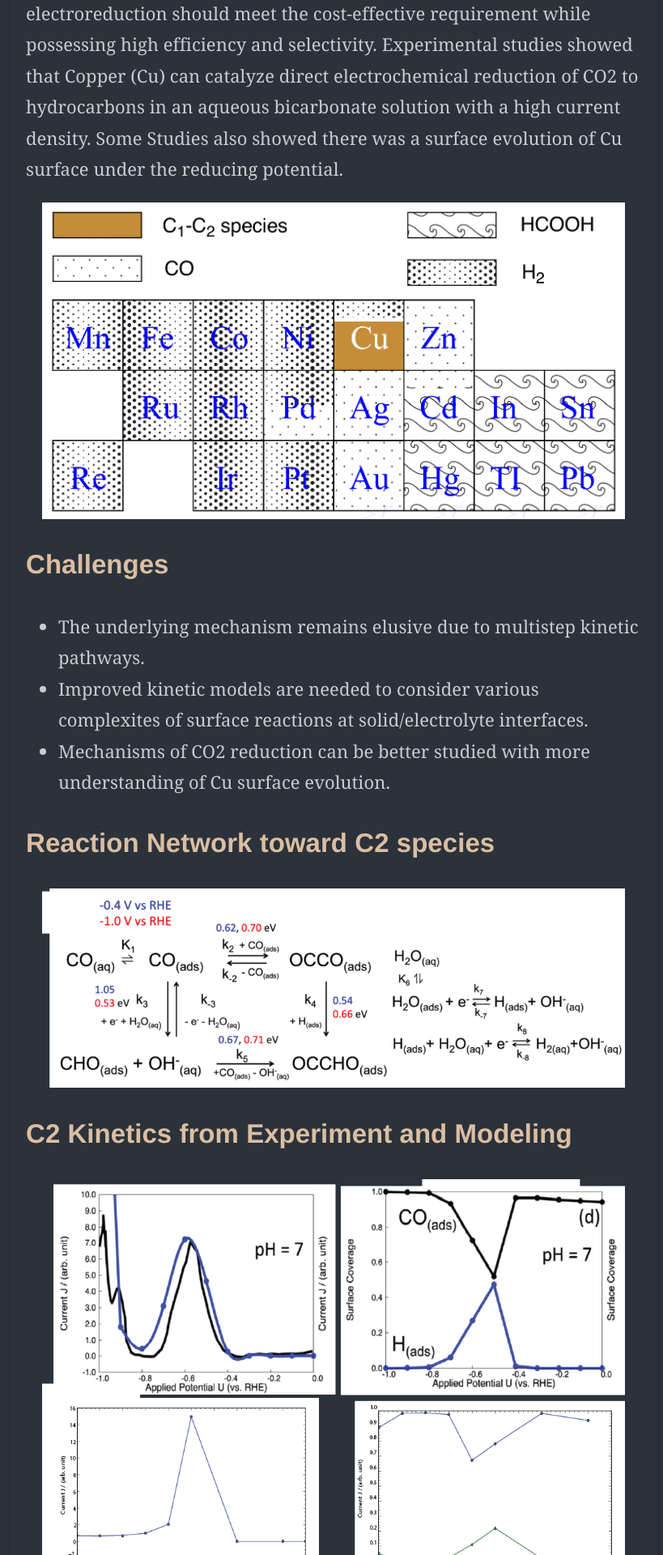
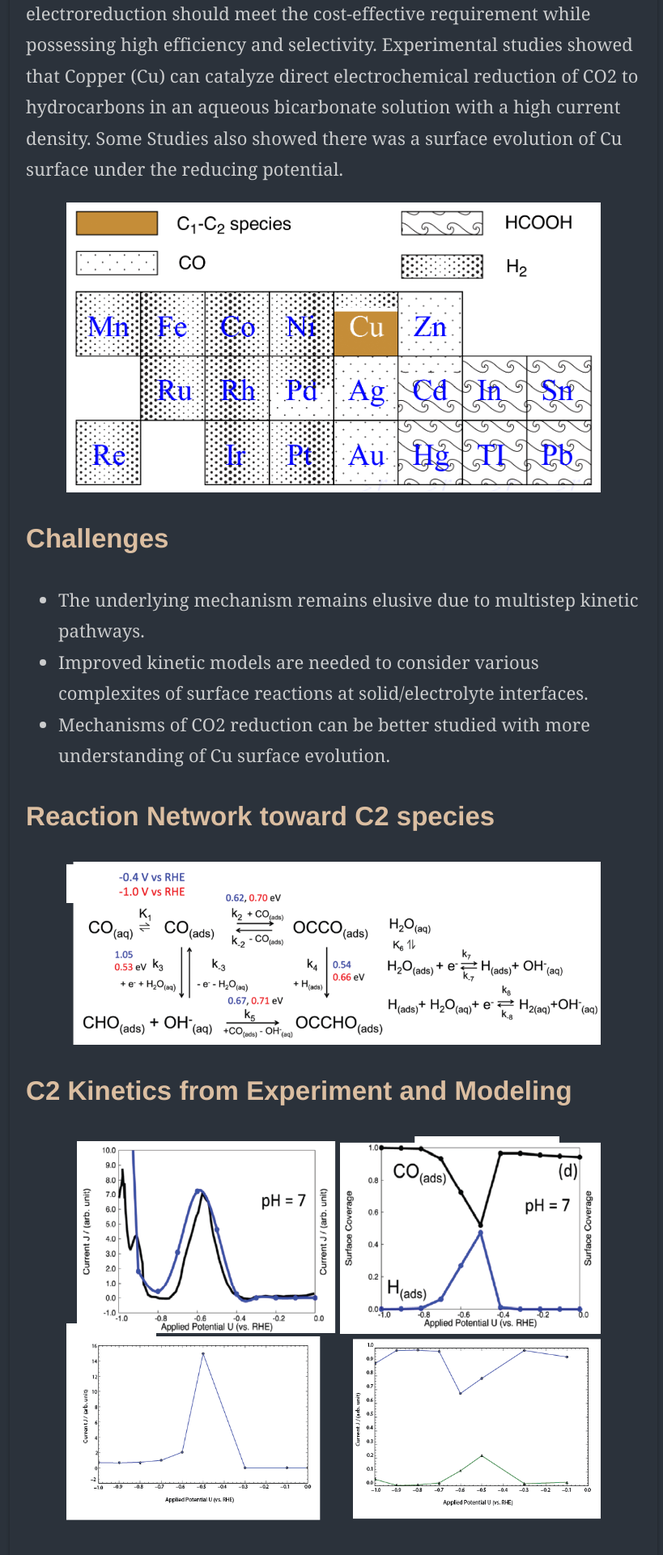
Before and after one commit to mutianyou2013/mutianyou2013.github.io, a Jekyll site: the page built from _posts/2019-04-01-CO2-Cu-KMC.md, in a window 1280 px wide. Shown: the part 1854-3774 px from the top of the page at 81% size, without its empty margins (228-1047 px from the left). Built offline with Jekyll 4.4.1, drawn with Linux system fonts in a browser that asks for light colours; some web fonts are replaced; comment, search, counter and statistics services are not loaded.

Commit message:
Update 2019-04-01-CO2-Cu-KMC.md

```diff
--- a/_posts/2019-04-01-CO2-Cu-KMC.md
+++ b/_posts/2019-04-01-CO2-Cu-KMC.md
@@ -15,7 +15,7 @@ toc: yes # leave empty or erase for no TOC
 
 Electrochemical reduction of CO2 has attracted researchers’ attention as it has the potential to utilize the abundant greenhouse gas in the Earth’s atmosphere and store intermittent energy from solar panels and wind turbines in chemical bonds. A commercially viable catalyst for CO2 electroreduction should meet the cost-effective requirement while possessing high efficiency and selectivity. Experimental studies showed that Copper (Cu) can catalyze direct electrochemical reduction of CO2 to hydrocarbons in an aqueous bicarbonate solution with a high current density. Some Studies also showed there was a surface evolution of Cu surface under the reducing potential.
 
-<center><img src="./assets/img/posts/20190401/CO2ReductionStatus.png" width="720"></center>
+<center><img src="./assets/img/posts/20190401/CO2ReductionStatus.png" width="660"></center>
 
 ## Challenges
 
@@ -23,13 +23,13 @@ Electrochemical reduction of CO2 has attracted researchers’ attention as it ha
 
 ## Reaction Network toward C2 species
 
-<center><img src="./assets/img/posts/20190401/pathway.png" width="720"></center>
+<center><img src="./assets/img/posts/20190401/pathway.png" width="660"></center>
 
 ## C2 Kinetics from Experiment and Modeling
 
-<center><img src="./assets/img/posts/20190401/exp.png" width="720"></center>
+<center><img src="./assets/img/posts/20190401/exp.png" width="660"></center>
 
-<center><img src="./assets/img/posts/20190401/modeling.png" width="720"></center>
+<center><img src="./assets/img/posts/20190401/modeling.png" width="660"></center>
 
 ## The many models...
 ### Model 1 - the first try
```
